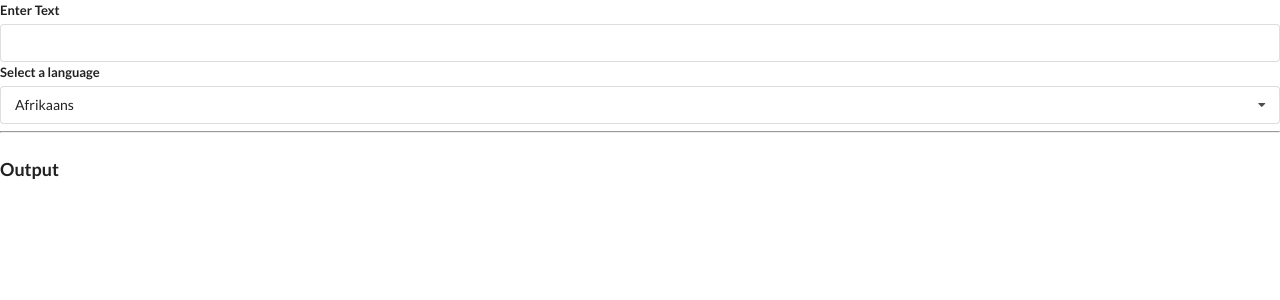
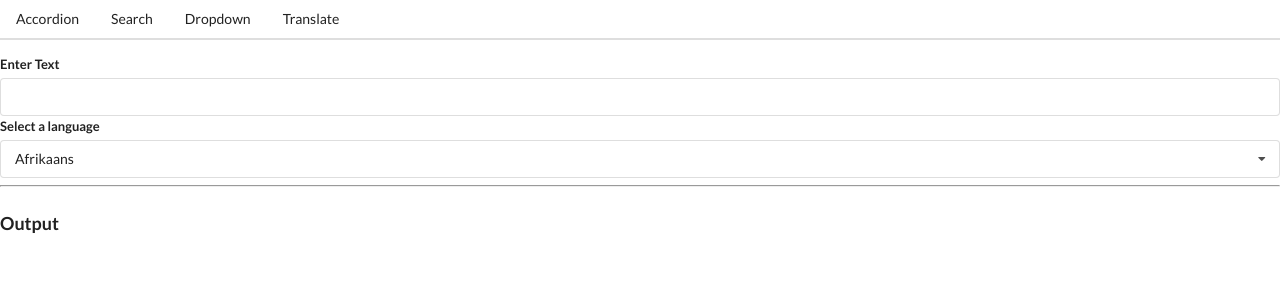
Before and after one commit to limaricardo/widgets-React, a React (Create React App) app: page /translate in a window 1280 px wide. Shown: the top 300 px of the page. Built offline with nearby package versions, Linux system fonts and the light colour scheme; no server answers.

Commit message:
Route in React without Routing itself

```diff
--- a/src/App.js
+++ b/src/App.js
@@ -4,6 +4,8 @@
 import Dropdown from "./components/Dropdown";
 import { useState } from "react";
 import Translate from "./components/Translate";
+import Route from "./components/Route";
+import Header from "./components/Header";
 
 
 const items = [
@@ -36,10 +38,31 @@
     }
 ]
 
+
+
 const App = () => {
+    const [selected, setSelected] = useState(options[0])
+
     return (
         <div>
-            <Translate />
+            <Header />
+            <Route path="/">
+                <Accordion items={items} />
+            </Route>
+            <Route path="/list">
+                <Search />
+            </Route>
+            <Route path="/dropdown">
+                <Dropdown
+                    label="Select a color"
+                    options={options}
+                    selected={selected}
+                    onSelectedChange={setSelected}
+                />
+            </Route>
+            <Route path="/translate">
+                <Translate />
+            </Route>
         </div>
     )
 }
--- a/src/components/Convert.js
+++ b/src/components/Convert.js
@@ -4,27 +4,45 @@
 const Convert = ({ language, text }) => {
 
     const [translated, setTranslated] = useState('');
+    const [debouncedText, setDebouncedText] = useState(text);
 
     useEffect(() => {
-        axios.post(
+        const timerId = setTimeout(() => {
+            setDebouncedText(text);
+        }, 500);
+
+        return () => {
+            clearTimeout(timerId);
+        };
+
+    }, [text])
+
+    useEffect(() => {
+        const doTranslation = async () => {
+            const { data } = await axios.post(
                 'https://translation.googleapis.com/language/translate/v2',
                 {}
                 ,
                 {
                     params: {
-                    q: 'text',
+                        q: debouncedText,
                         target: language.value,
                         key: 'AIzaSyCHUCmpR7cT_yDFHC98CZJy2LTms-IwDlM',
                     },
                 }
             );
-    }, [language, text])
+            setTranslated(data.data.translations[0].translatedText);
+        }
+
+        doTranslation();
+
+    }, [language, debouncedText])
 
     return (
         <div>
-
+            <h1 className="ui header">{translated}</h1>
         </div>
-    )
+    );
 }
 
 export default Convert
--- /dev/null
+++ b/src/components/Header.js
@@ -0,0 +1,23 @@
+import React from 'react';
+import Link from './Link';
+
+const Header = () => {
+    return (
+        <div className='ui secondary pointing menu'>
+            <Link href="/" className='item'>
+                Accordion
+            </Link>
+            <Link href="/list" className='item'>
+                Search
+            </Link>
+            <Link href="/dropdown" className='item'>
+                Dropdown
+            </Link>
+            <Link href="/translate" className='item'>
+                Translate
+            </Link>
+        </div>
+    )
+}
+
+export default Header
--- /dev/null
+++ b/src/components/Link.js
@@ -0,0 +1,23 @@
+import React from "react";
+
+const Link = ({ className, href, children }) => {
+    const onClick = (event) => {
+        if(event.metaKey || event.ctrlKey) {
+            return;
+        }
+
+        event.preventDefault();
+        window.history.pushState({}, '', href);
+
+        const navEvent = new PopStateEvent('popstate');
+        window.dispatchEvent(navEvent);
+    };
+
+    return (
+        <a onClick={onClick} className={className} href={href}>
+            {children}
+        </a>
+    )
+}
+
+export default Link
--- /dev/null
+++ b/src/components/Route.js
@@ -0,0 +1,22 @@
+import { useEffect, useState } from "react"
+
+const Route = ({ path, children }) => {
+
+    const [currentPath, setCurrentPath] = useState(window.location.pathname)
+
+    useEffect(() => {
+        const onLocationChange = () => {
+            setCurrentPath(window.location.pathname);
+        };
+
+        window.addEventListener('popstate', onLocationChange);
+
+        return () => {
+            window.removeEventListener('popstate', onLocationChange);
+        };
+    }, []);
+
+    return currentPath === path ? children : null
+}
+
+export default Route
```
Lines whose indentation alone changed are shown as unchanged.
